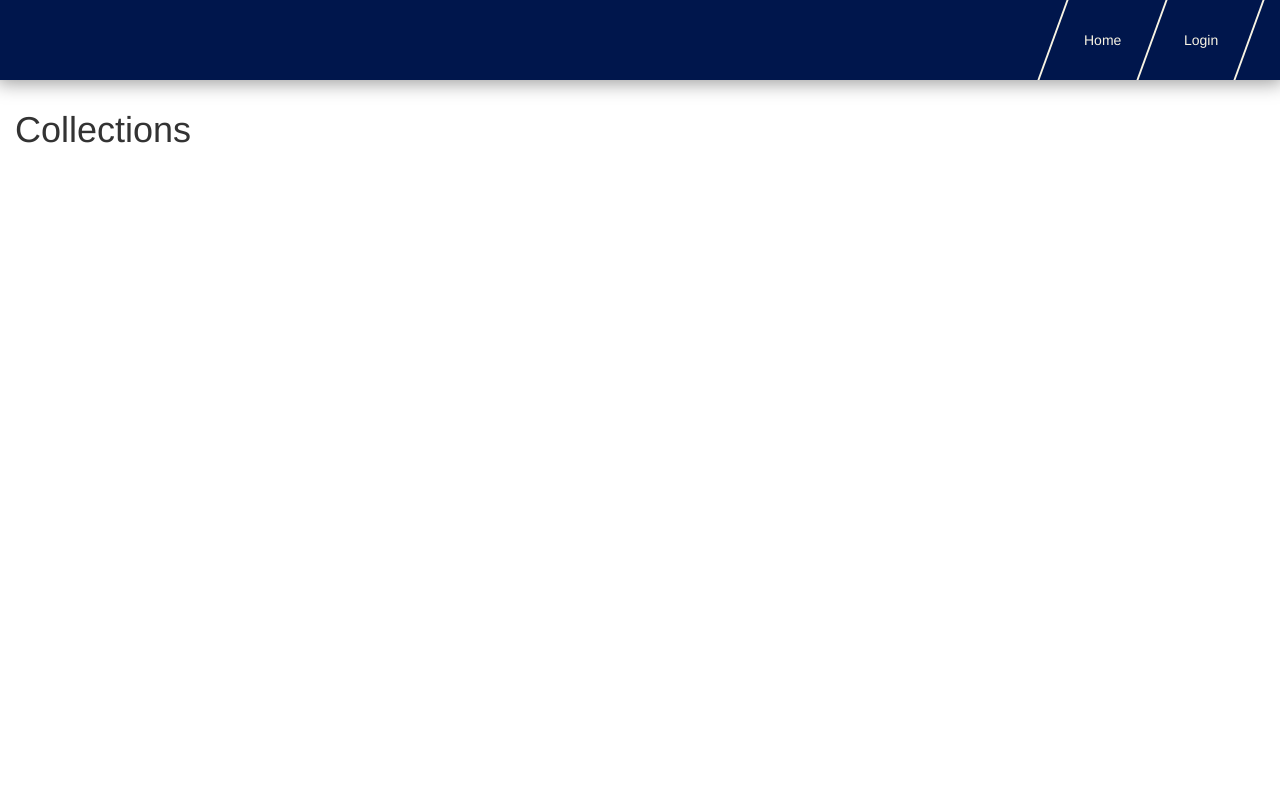
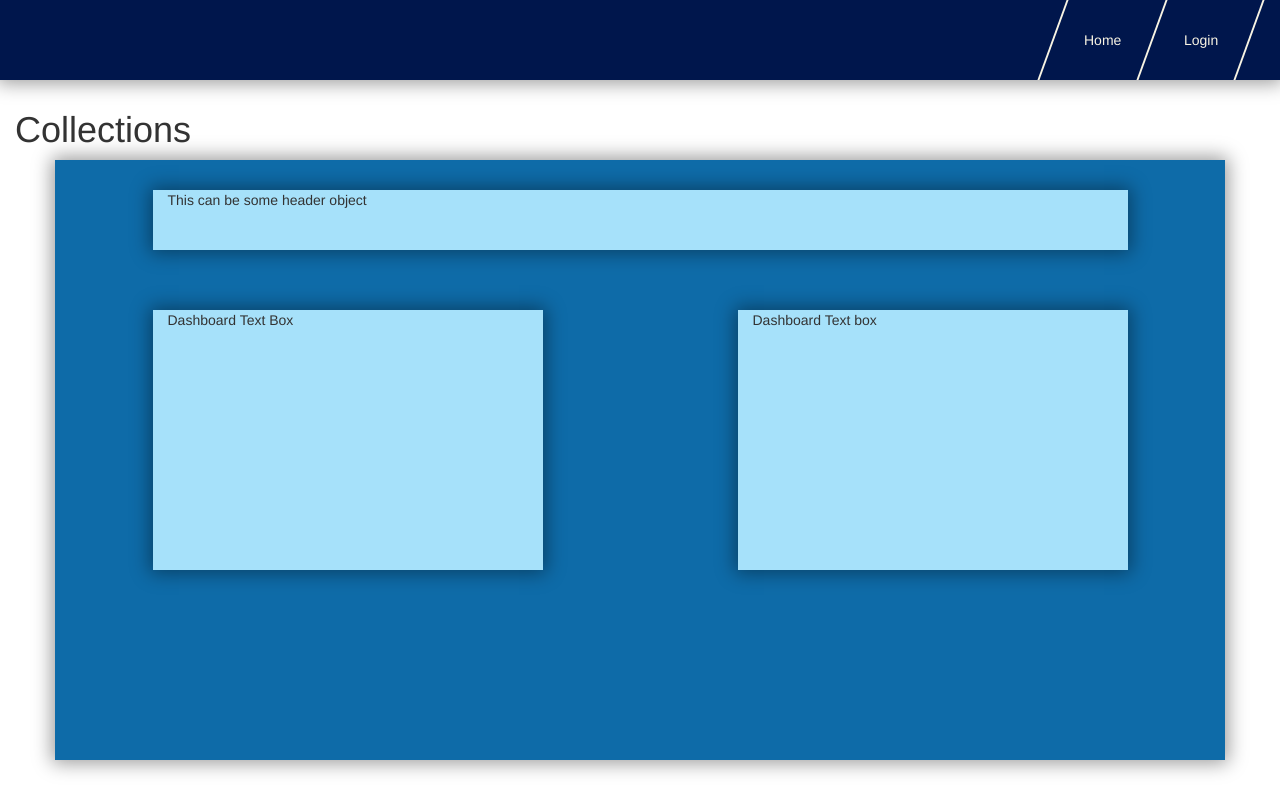
Before and after one commit to HauntedSmores/collections, an Angular app: page /dashboard in a window 1280 px wide. Before the commit this address led to /. Built offline with nearby package versions, Linux system fonts and the light colour scheme.

Commit message:
adding dashboard component

```diff
--- a/src/app/app.module.ts
+++ b/src/app/app.module.ts
@@ -9,13 +9,15 @@ import { AppComponent } from './app.component';
 import { NavComponent } from './nav/nav.component';
 import { LoginComponent } from './login/login.component';
 import { LandingComponentComponent } from './landing-component/landing-component.component';
+import { DashboardComponent } from './dashboard/dashboard.component';
 
 @NgModule({
   declarations: [
     AppComponent,
     NavComponent,
     LoginComponent,
-    LandingComponentComponent
+    LandingComponentComponent,
+    DashboardComponent
   ],
   imports: [
     BrowserModule,
--- a/src/app/app.routing.ts
+++ b/src/app/app.routing.ts
@@ -1,10 +1,12 @@
 import {Routes,RouterModule} from '@angular/router';
 import {LoginComponent} from './login/login.component';
 import {LandingComponentComponent} from './landing-component/landing-component.component';
+import {DashboardComponent} from './dashboard/dashboard.component'
 
  const routes:Routes = [
      {path:'login',component:LoginComponent},
-     {path:'',component: LandingComponentComponent}
+     {path:'',component: LandingComponentComponent},
+     {path:'dashboard',component: DashboardComponent}
 
  ];
  export const routing = RouterModule.forRoot(routes);
--- /dev/null
+++ b/src/app/dashboard/dashboard.component.html
@@ -0,0 +1,24 @@
+
+<div class="container-fluid">
+  <div class="container">
+    <div class="row">
+      <div class="col-md-10 col-md-offset-1">
+        <p>
+          This can be some header object
+        </p>
+      </div>
+    </div>
+    <div class="row">
+      <div class="col-md-4 col-md-offset-1">
+        <p>
+          Dashboard Text Box
+        </p>
+      </div>
+      <div class="col-md-4 col-md-offset-2">
+        <p>
+          Dashboard Text box
+        </p>
+      </div>
+    </div>
+  </div>
+</div>
--- /dev/null
+++ b/src/app/dashboard/dashboard.component.scss
@@ -0,0 +1,20 @@
+@import '../../assets/scss/common/base';
+
+div.container {
+    height: 600px;
+    background-color: $blue;
+    @include shadow;
+    div.col-md-10 {
+        margin-top: 30px;
+        @include shadow;
+        background-color: $light-blue;
+        height: 60px;
+    }
+    div.col-md-4 {
+        margin-top: 60px;
+        // margin-bottom: auto 0;
+        @include shadow;
+        background-color: $light-blue;
+        height: 260px;
+    }
+}
--- /dev/null
+++ b/src/app/dashboard/dashboard.component.ts
@@ -0,0 +1,15 @@
+import { Component, OnInit } from '@angular/core';
+
+@Component({
+  selector: 'app-dashboard',
+  templateUrl: './dashboard.component.html',
+  styleUrls: ['./dashboard.component.scss']
+})
+export class DashboardComponent implements OnInit {
+
+  constructor() { }
+
+  ngOnInit() {
+  }
+
+}
```
Also changed, not shown: 1 other file (tests, documents, lock files or other folders).
